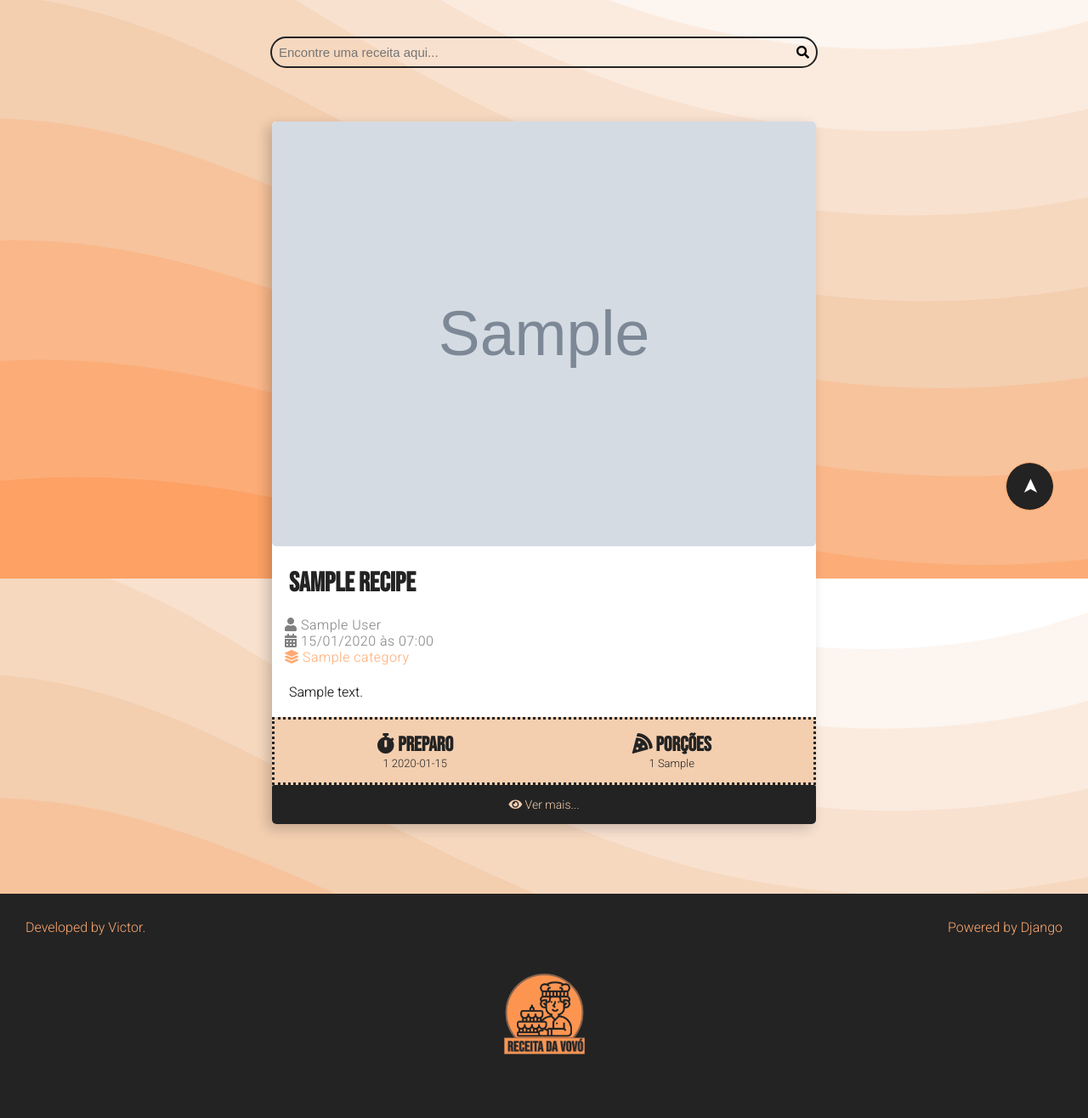
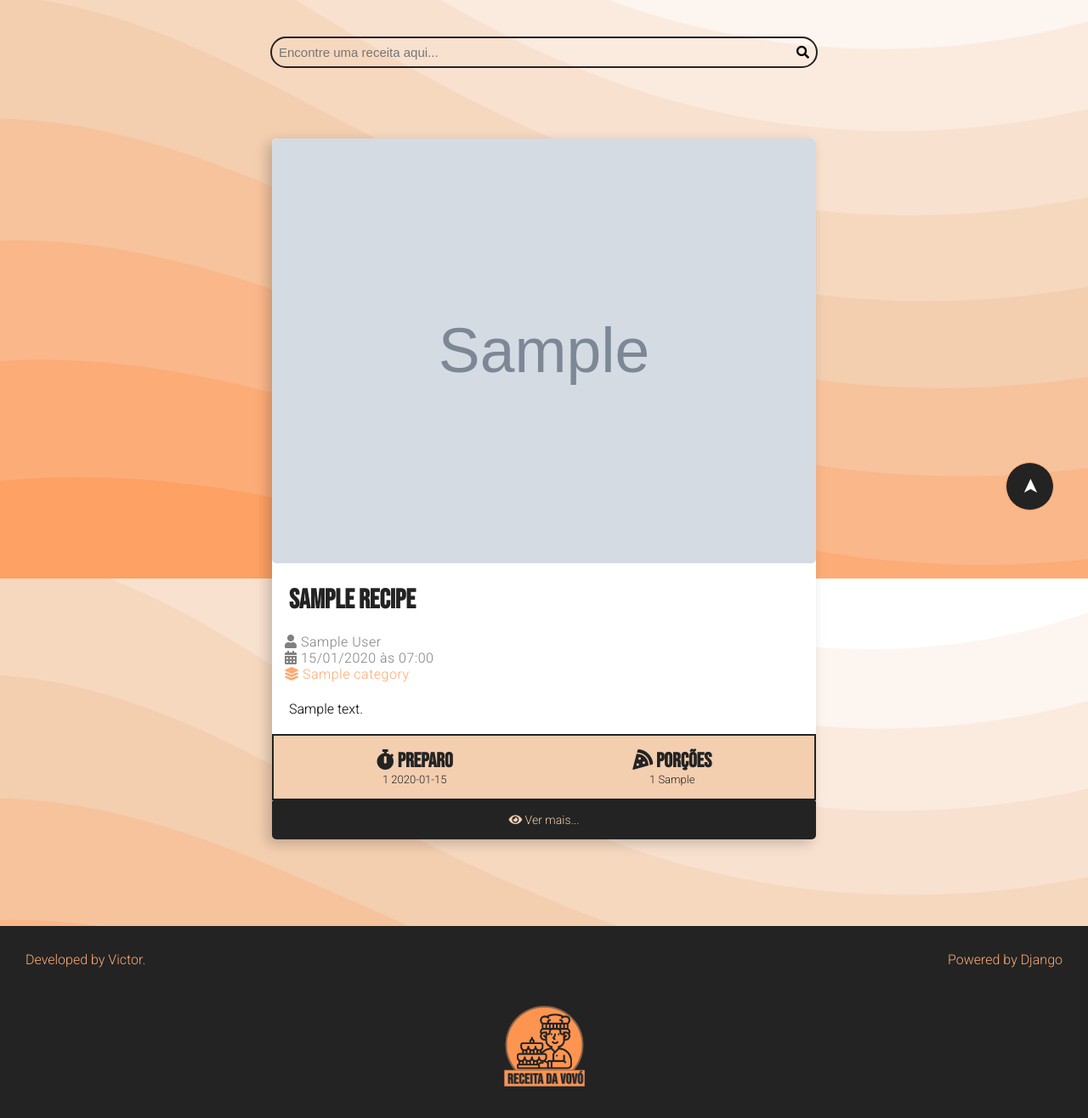
Before and after one commit to vitaolv/projeto-django-website-receita-da-vovo, a Django app: page / in a window 1280 px wide. Shown: the part 119-1435 px from the top of the page at 85% size. Before the commit the page ends 1360 px from the top, so only its background shows below. Run offline with Django 4.2, Linux system fonts and the light colour scheme; tables that the repository leaves empty hold one stand-in row (values such as "Sample post"); grey boxes marked "Sample" are stand-in pictures.

Commit message:
paginação, correções e estilos.

```diff
--- a/authors/templates/authors/pages/dashboard.html
+++ b/authors/templates/authors/pages/dashboard.html
@@ -24,7 +24,7 @@
     <div class='author-dashboard-container'>
         <div class="list-recipes-dashboard">
 
-            <table id='recipes-in-table' class='center'>
+            <table id='recipes-in-table' class='center sortable'>
                 <thead>
                     <tr>
                         <th>id</th>
@@ -71,9 +71,8 @@
                     </div>
                     {% endfor %}
                 </tbody>
-                {% include 'global/partials/pagination.html' %}
             </table>
-
+            {% include 'global/partials/pagination.html' %}
         </div>
     </div>
 </div>
--- a/authors/templates/authors/pages/dashboard_recipe.html
+++ b/authors/templates/authors/pages/dashboard_recipe.html
@@ -19,7 +19,6 @@
 
         {% include 'global/partials/form.html' %}
     </div>
-
 </div>
-
+<br><br><br>
 {% endblock content %}
--- a/base_static/global/css/card.css
+++ b/base_static/global/css/card.css
@@ -89,8 +89,7 @@
     display: flex;
     flex-flow: row wrap;
     background: var(--color-beige);
-    border-style: dotted;
-    border-color: var(--color-secondary);
+    border: solid 2px var(--color-secondary);
     color: var(--color-secondary);
 }
 
--- a/base_static/global/css/dashboard.css
+++ b/base_static/global/css/dashboard.css
@@ -3,11 +3,11 @@
     justify-content: center;
     background-color: var(--background-color-forms);
     margin: 0 auto;
-    margin-bottom: 3rem;
+    margin-bottom: 5rem;
     max-width: 120rem;
     border-radius: 3rem;
     border-collapse: collapse;
-    padding-bottom: 3rem;
+
 }
 
 .title-dashboard {
--- a/base_static/global/css/general.css
+++ b/base_static/global/css/general.css
@@ -8,7 +8,6 @@
 
     --color-header: rgb(0, 0, 0);
     --color-pages-body: #a5aaaf;
-    --color-hover-pagination: #dddddd;
 
     --background-color-forms: #ffffffb2;
 
--- a/base_static/global/css/layout_grid_recipes_list.css
+++ b/base_static/global/css/layout_grid_recipes_list.css
@@ -5,20 +5,16 @@
 }
 
 .main-content-list {
-    display: grid;
-    grid-template-columns: repeat(auto-fit, minmax(450px, 1fr));
+    display:flex;
+    flex-wrap: wrap;
     gap: 5rem;
+    justify-content: center;
+    margin: 30px 30px 30px 30px
 }
 
-@media (min-width: 200px) and (max-width: 800px) {
-    .main-content-list {
-        grid-template-columns: repeat(1, minmax(200px, 1fr));
-
-    }
-
-    .recipe-content {
-        font-size: 1px;
-    }
+.recipe-list-item {
+    flex: 1 1 150px;
+    margin: 5px;
 }
 
 .main-content-detail  .recipe-list-item {
--- a/base_static/global/css/login_form.css
+++ b/base_static/global/css/login_form.css
@@ -14,7 +14,7 @@
     color: var(--color-secondary);
     border-radius: 50%;
     border-style: solid;
-    filter: contrast(180%);
+    filter:grayscale(50%) brightness(48%);
     width: 10rem;
     margin-top: 2rem;
 }
--- a/base_templates/global/base.html
+++ b/base_templates/global/base.html
@@ -18,7 +18,6 @@
 
     <main class='main-content-container'>
         {% block content %}{% endblock content %}
-        {% include 'global/partials/pagination.html' %}
     </main>
     <footer>
         {% include 'global/partials/footer.html'%}
--- a/recipes/templates/recipes/pages/home.html
+++ b/recipes/templates/recipes/pages/home.html
@@ -25,5 +25,6 @@
 
     {% endfor %}
 </div>
+{% include 'global/partials/pagination.html' %}
 
 {% endblock content %}
--- a/recipes/views.py
+++ b/recipes/views.py
@@ -7,7 +7,7 @@
 from recipes.models import Recipe
 from utils.pagination import make_pagination
 
-PER_PAGE = int(os.environ.get('PER_PAGE', 3))
+PER_PAGE = int(os.environ.get('PER_PAGE', 8))
 
 
 def home(request):
```
Also changed, not shown: authors/views.py (+12 -1 lines), base_static/global/css/pagination.css (+13 -12 lines), base_static/global/js/pagination_toTable_dashboard.js (deleted).
